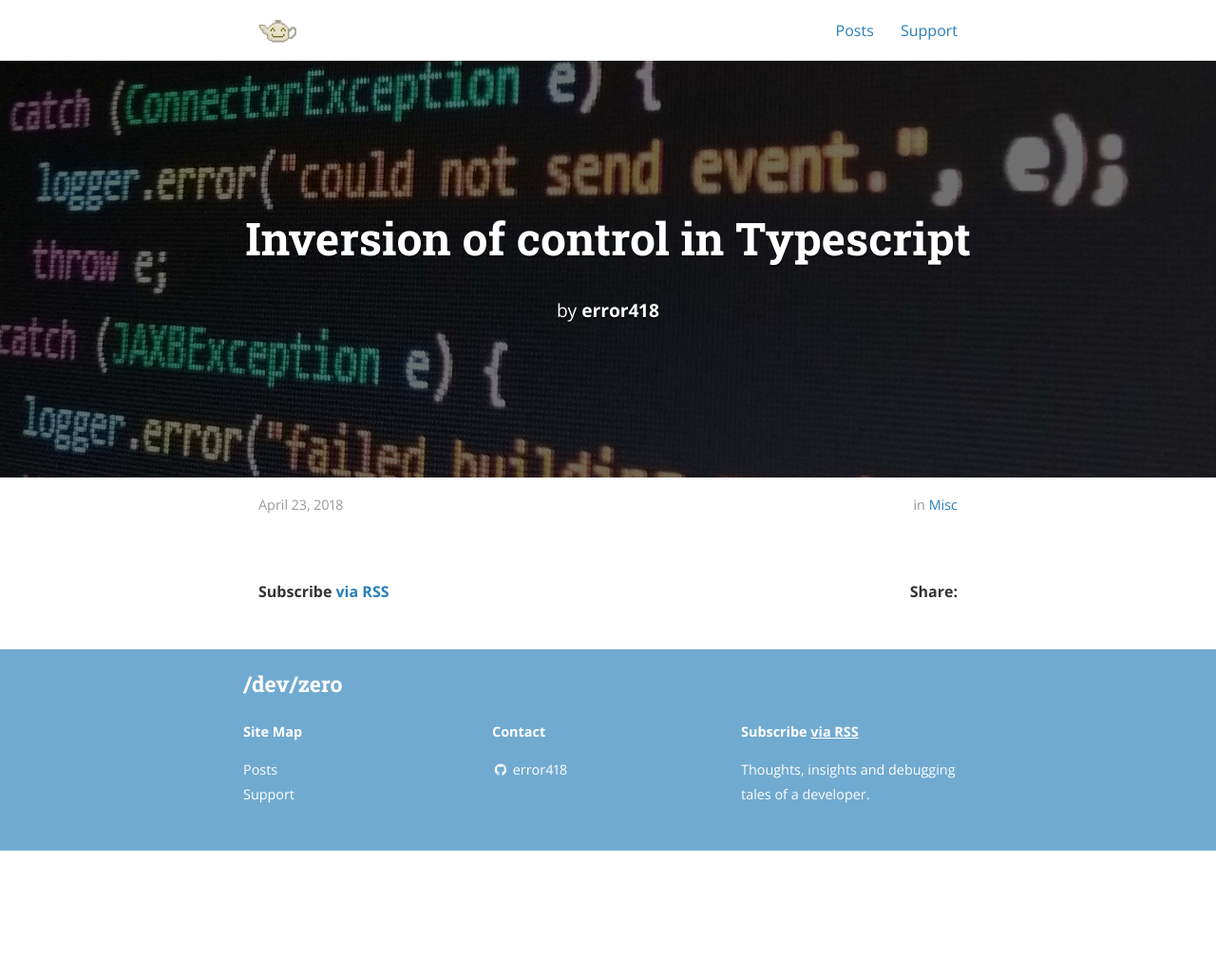
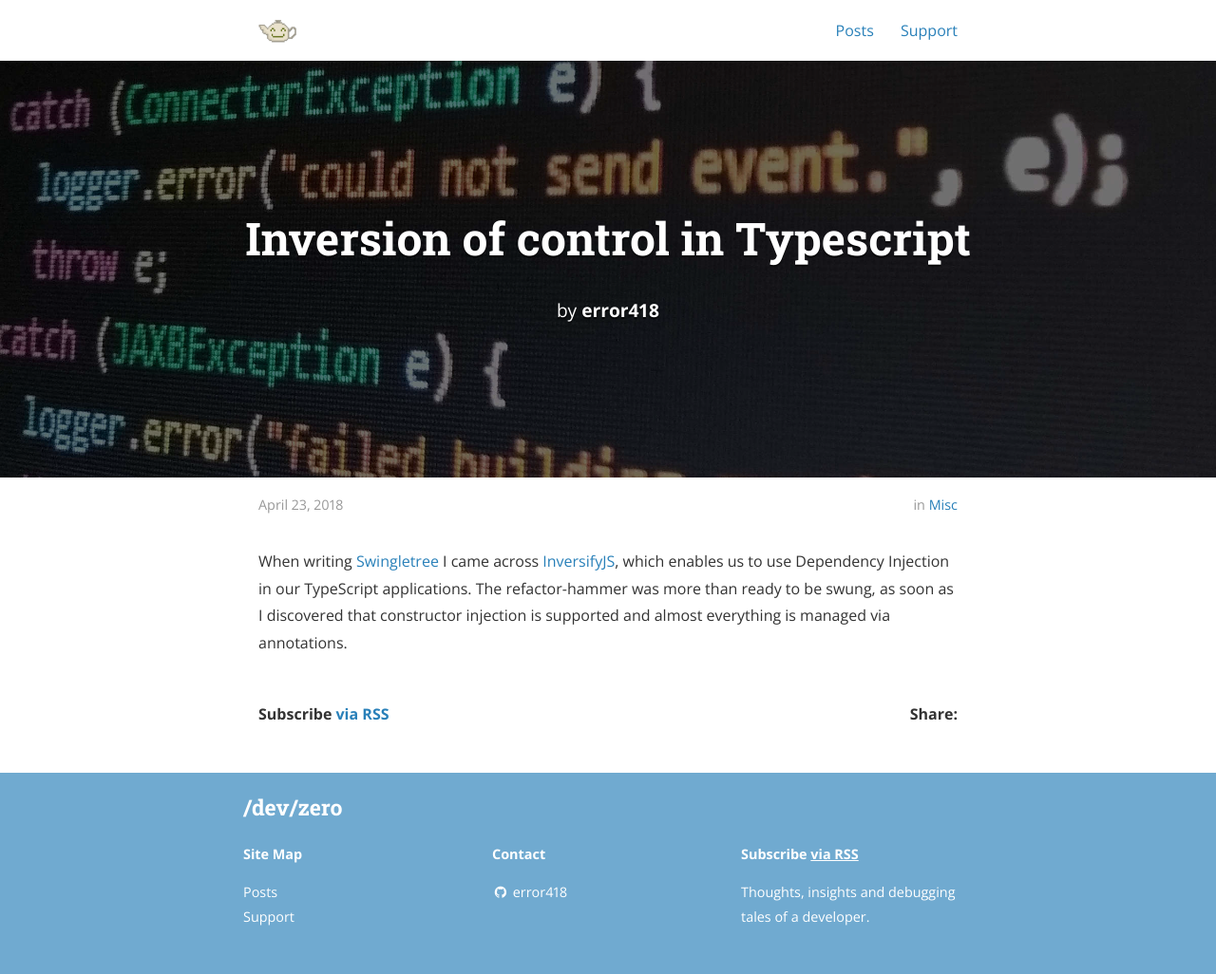
Before and after one commit to error418/error418.github.io, a Jekyll site: the page built from _posts/2018-04-23-inversion-of-control-in-typescript.md, in a window 1280 px wide. Shown: the whole page at 95% size. Built offline with Jekyll 4.4.1, drawn with Linux system fonts in a browser that asks for light colours; nearby versions of some CDN libraries; before the commit the page ends 900 px from its top, so only the background shows below that.

Commit message:
add teaser

```diff
--- a/_posts/2018-04-23-inversion-of-control-in-typescript.md
+++ b/_posts/2018-04-23-inversion-of-control-in-typescript.md
@@ -7,6 +7,9 @@ author: error418
 cover:  "/assets/header-code.jpg"
 ---
 
+When writing [Swingletree](https://github.com/error418/swingletree) I came across [InversifyJS](inversify), which enables us
+to use Dependency Injection in our TypeScript applications. The refactor-hammer was more than ready to be swung, as soon as I discovered that constructor injection is supported and almost everything is managed via annotations.
+
 
 
 [inversify]: http://inversify.io/
```
